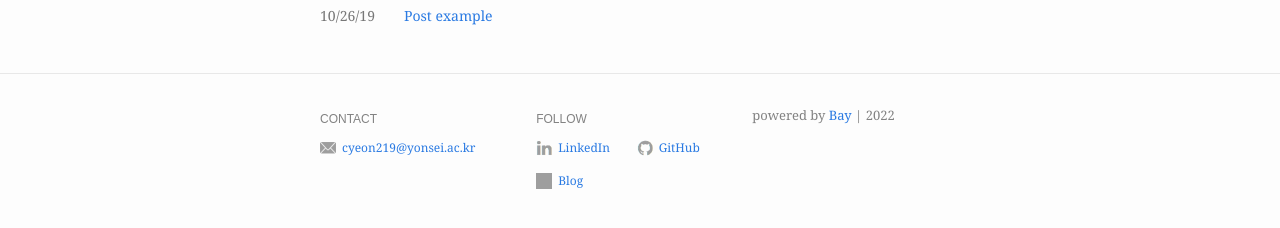
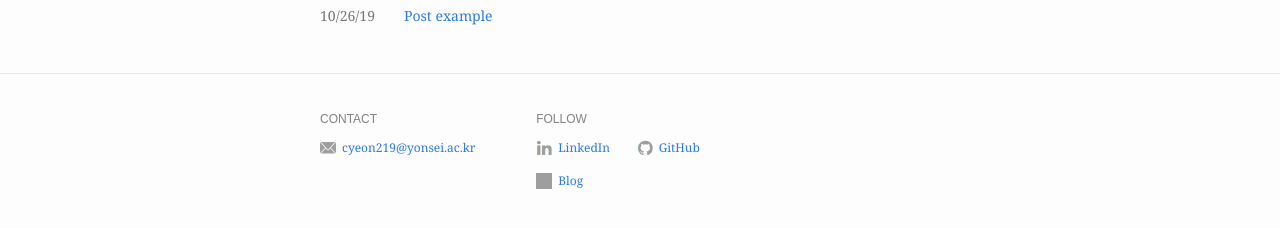
Before and after one commit to eliottvincent/bay, a Jekyll site: the page built from blog.md, in a window 1280 px wide. Shown: the part 191-419 px from the top of the page. Built offline with Jekyll 4.4.1, drawn with Linux system fonts in a browser that asks for light colours.

Commit message:
Update footer.html

```diff
--- a/_includes/footer.html
+++ b/_includes/footer.html
@@ -53,9 +53,6 @@
 
       {% if site.footer.show_powered_by == true %}
         <div class="footer-col footer-col-3 powered-by">
-          <p>
-            powered by <a href="https://github.com/eliottvincent/bay">Bay</a> | {{ 'now' | date: "%Y" }}
-          </p>
         </div>
       {% endif %}
     </div>
```
